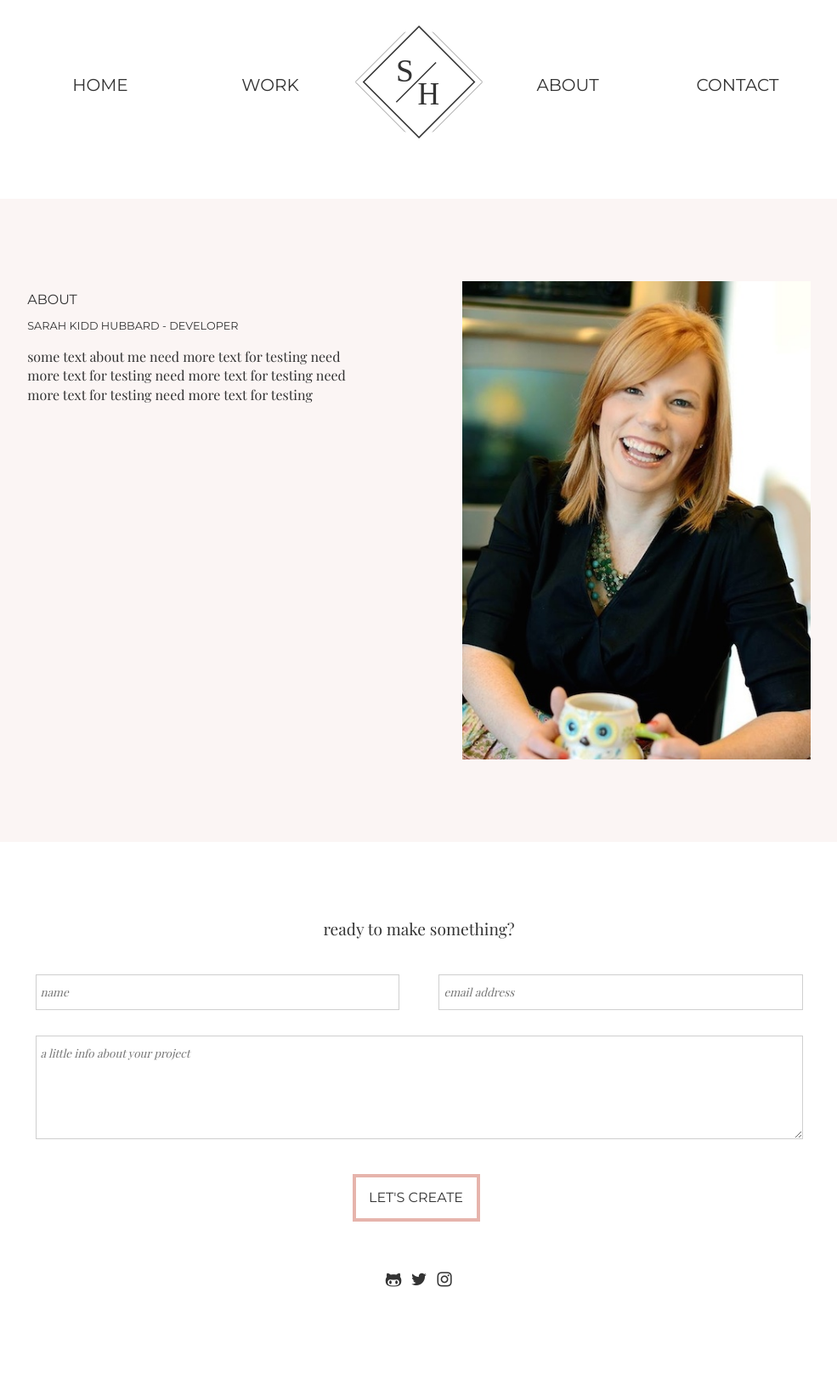
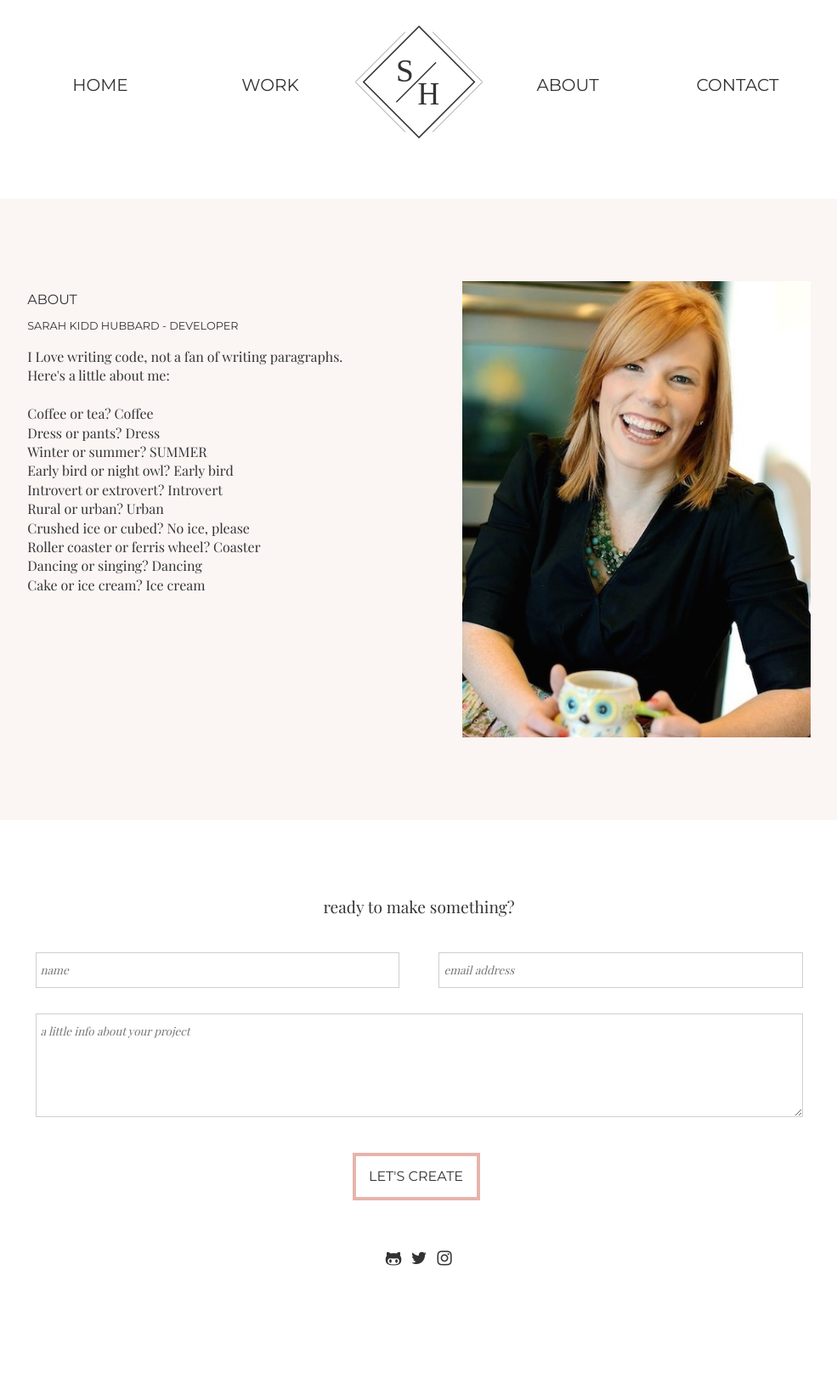
Before and after one commit to skiddhubbard/skiddhubbard.github.io, a Jekyll site: the page built from about.html, in a window 1280 px wide. Shown: the whole page at 85% size, without its empty margins (147-1132 px from the left). Built offline with Jekyll 4.4.1, drawn with Linux system fonts in a browser that asks for light colours; after the commit the page ends 1623 px from its top, so only the background shows below that.

Commit message:
about and photo size

```diff
--- a/_sass/site/_base.scss
+++ b/_sass/site/_base.scss
@@ -731,7 +731,15 @@ input {
     }
 
     .main-about p {
+      font-size: 0.8em;
+    }
+
+    .main-about h1 {
       font-size: 1em;
+    }
+
+    .main-about h2 {
+      font-size: 0.8em;
     }
 
     .main-about .col-1 {
@@ -774,6 +782,18 @@ input {
 
     .main-detail p {
       font-size: 1em;
+    }
+
+    .main-about p {
+      font-size: 1em;
+    }
+
+    .main-about h1 {
+      font-size: 1em;
+    }
+
+    .main-about h2 {
+      font-size: 0.8em;
     }
 
     .work-description {
--- a/about.html
+++ b/about.html
@@ -7,7 +7,18 @@ layout: default
     <div class="col-1">
       <h1>About</h1>
       <h2>Sarah Kidd Hubbard - Developer</h2>
-      <p>some text about me need more text for testing need more text for testing need more text for testing need more text for testing need more text for testing</p>
+      <p>I Love writing code, not a fan of writing paragraphs. Here's a little about me:<br><br>
+        Coffee or tea? Coffee<br>
+        Dress or pants? Dress<br>
+        Winter or summer? SUMMER<br>
+        Early bird or night owl? Early bird<br>
+        Introvert or extrovert? Introvert<br>
+        Rural or urban? Urban<br>
+        Crushed ice or cubed? No ice, please<br>
+        Roller coaster or ferris wheel? Coaster<br>
+        Dancing or singing? Dancing<br>
+        Cake or ice cream? Ice cream
+      </p>
     </div>
     <div class="col-2"><img class="sarah" src="assets/img/sarah.jpg"/></div>
   </div>
```
Also changed, not shown: assets/img/sarah.jpg.
